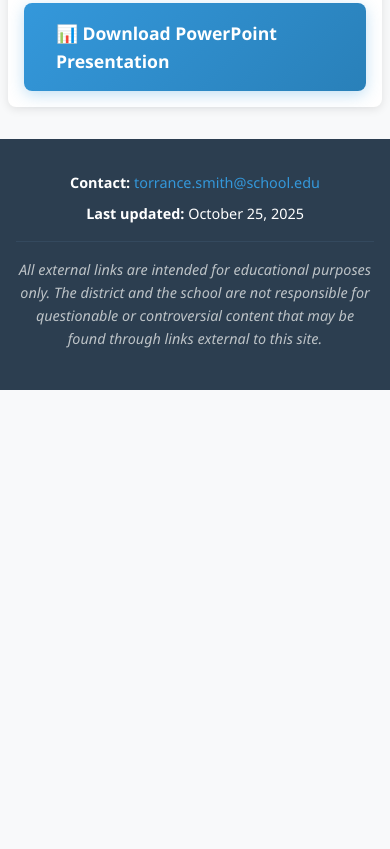
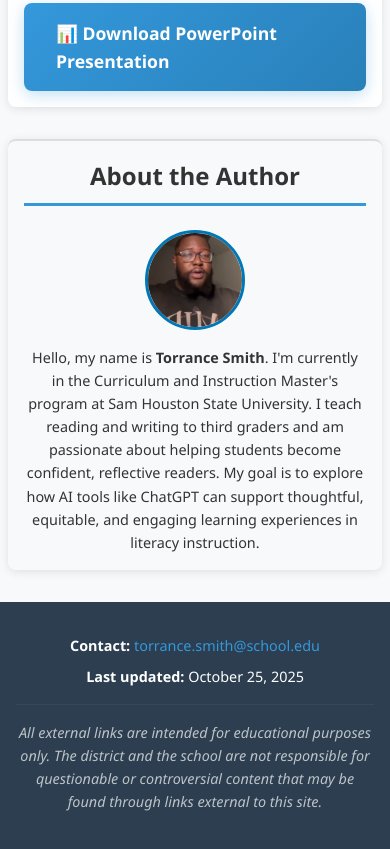
Before and after one commit to TVS003/chatgpt-reading, a plain HTML site: page index.html in a window 390 px wide. Shown: the part 2423-3272 px from the top of the page. Before the commit the page ends 2813 px from the top, so only its background shows below. Drawn offline with Linux system fonts and the light colour scheme.

Commit message:
Add About the Author section with personal image
- Added professional About the Author section to index.html
- Included personal introduction highlighting educational background
- Added responsive CSS styling for author section
- Integrated personal portrait image (torrance.png)
- Section includes proper accessibility and mobile optimization
- Maintains consistent design with rest of website

```diff
--- a/css/style.css
+++ b/css/style.css
@@ -993,6 +993,82 @@ footer {
     }
 }
 
+/* About Author section styles */
+.about-author {
+    background: #f8f9fa;
+    padding: 2rem;
+    border-top: 2px solid #ddd;
+    margin-top: 3rem;
+}
+
+.about-author h2 {
+    color: #333;
+    text-align: center;
+    margin-bottom: 1.5rem;
+}
+
+.about-container {
+    display: flex;
+    align-items: center;
+    justify-content: center;
+    gap: 1.5rem;
+    flex-wrap: wrap;
+    text-align: left;
+}
+
+.author-photo {
+    width: 150px;
+    height: 150px;
+    border-radius: 50%;
+    object-fit: cover;
+    border: 3px solid #0077b6;
+}
+
+.about-container p {
+    max-width: 600px;
+    color: #333;
+    line-height: 1.6;
+}
+
+/* Responsive adjustments for About Author section */
+@media (max-width: 768px) {
+    .about-author {
+        padding: 1.5rem;
+        margin-top: 2rem;
+    }
+
+    .about-container {
+        flex-direction: column;
+        text-align: center;
+        gap: 1rem;
+    }
+
+    .author-photo {
+        width: 120px;
+        height: 120px;
+    }
+
+    .about-container p {
+        max-width: 100%;
+        font-size: 0.95rem;
+    }
+}
+
+@media (max-width: 480px) {
+    .about-author {
+        padding: 1rem;
+    }
+
+    .author-photo {
+        width: 100px;
+        height: 100px;
+    }
+
+    .about-container p {
+        font-size: 0.9rem;
+    }
+}
+
 /* Print styles */
 @media print {
     nav {
@@ -1020,4 +1096,9 @@ footer {
         background: none;
         border-left: 2px solid #333;
     }
+
+    .about-author {
+        background: none;
+        border-top: 2px solid #333;
+    }
 }
--- a/index.html
+++ b/index.html
@@ -59,6 +59,14 @@
                 📊 Download PowerPoint Presentation
             </a>
         </section>
+
+        <section class="about-author">
+            <h2>About the Author</h2>
+            <div class="about-container">
+                <img src="torrance.png" alt="Portrait of Torrance Smith" class="author-photo">
+                <p>Hello, my name is <strong>Torrance Smith</strong>. I'm currently in the Curriculum and Instruction Master's program at Sam Houston State University. I teach reading and writing to third graders and am passionate about helping students become confident, reflective readers. My goal is to explore how AI tools like ChatGPT can support thoughtful, equitable, and engaging learning experiences in literacy instruction.</p>
+            </div>
+        </section>
     </main>
 
     <footer>
```
Also changed, not shown: torrance.png (added).
